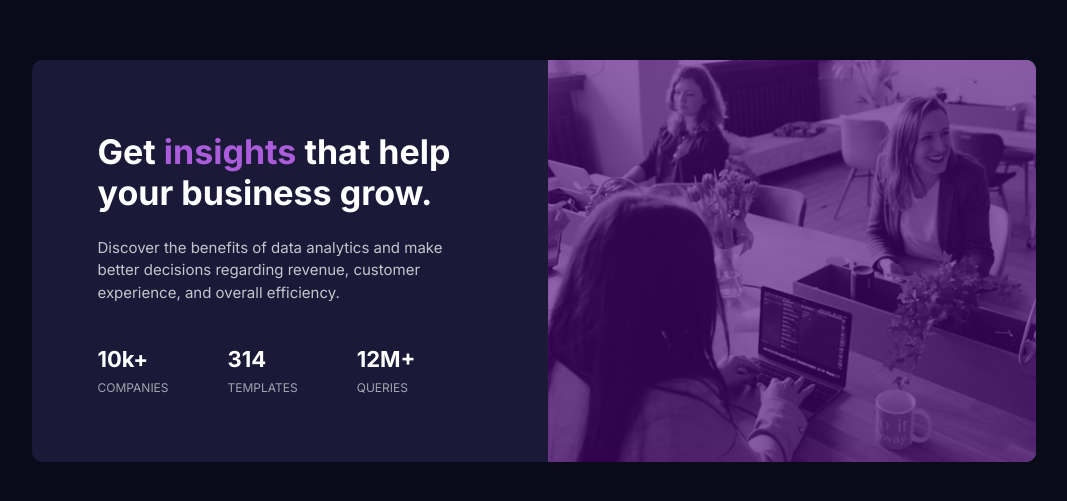
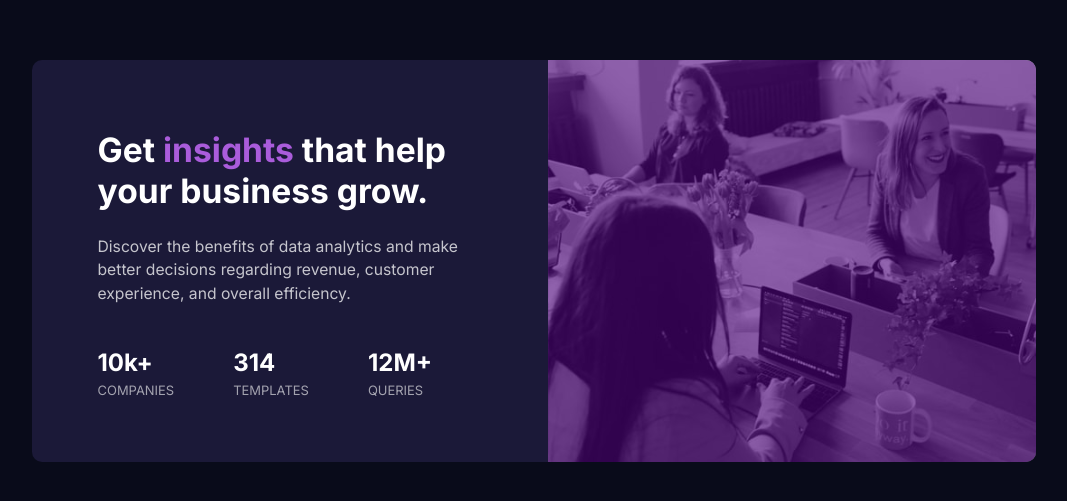
Before and after one commit to w0daz/Frontend-Mentor-Stats-Preview-Card-Component, a plain HTML site: page index.html in a window 1280 px wide. Shown: the part 139-640 px from the top of the page, without its empty margins (106-1173 px from the left). Drawn offline with Linux system fonts and the light colour scheme.

Commit message:
exchanged h2 tags for p tags and change the font units from px to em

```diff
--- a/index.html
+++ b/index.html
@@ -35,9 +35,9 @@
           experience, and overall efficiency.</p>
 
         <div class="stats">
-          <h2>10k+ <span>companies</span></h2>
-          <h2>314 <span>templates</span></h2>
-          <h2>12M+ <span>queries</span></h2>
+          <p>10k+ <span>companies</span></p>
+          <p>314 <span>templates</span></p>
+          <p>12M+ <span>queries</span></p>
         </div>
       </div>
 
--- a/style.css
+++ b/style.css
@@ -58,23 +58,23 @@ main {
     font-family: 'Inter', sans-serif;
 }
 
-.bottom h1 {
+.bottom > h1 {
     color: hsl(0, 0%, 100%);
     font-weight: 700;
     padding-left: 29px;
     padding-right: 29px;
-    font-size: 34px;
+    font-size: 2.1em;
 }
 
-.bottom h1 span {
+.bottom > h1 span {
     color: hsl(277, 64%, 61%);
 }
 
-.bottom p {
+.bottom > p {
     color: hsla(0, 0%, 100%, 0.75);
     line-height: 1.7em;
     font-weight: 400;
-    font-size: 18px;
+    font-size: 1.12em;
     padding-left: 52px;
     padding-right: 52px;
 }
@@ -87,28 +87,28 @@ main {
     padding-bottom: 0px;
 }
 
-.stats h2 {
+.stats > p {
     color: hsl(0, 0%, 100%);
     display: flex;
     flex-direction: column;
     gap: 10.67px;
     font-weight: 700;
-    font-size: 29px;
+    font-size: 1.8em;
 }
 
-.stats h2 span {
+.stats > p span {
     color: hsla(0, 0%, 100%, 0.6);
     font-weight: 400;
     text-transform: uppercase;
-    font-size: 16px;
+    font-size: 0.6em;
 }
 
-@media only screen and (min-width: 641px) and (max-width: 768px) {
+/* @media only screen and (min-width: 641px) and (max-width: 768px) {
     .card {max-width: 600px;}
-}
+} */
 
 @media only screen and (min-width: 700px) {
-    .card {max-width: 1440px;
+     .card {/*max-width: 1440px; */
             width: 1003.97px;
             height: 402.05px;
             display: flex;
@@ -119,8 +119,6 @@ main {
         background-image: url(images/image-header-desktop.jpg);
         width: 488.45px;
         height: 402.05px;
-        /* width: 540px;
-        height: 450px; */
         border-radius: 0 10px 10px 0;
     }
 
@@ -133,18 +131,16 @@ main {
         padding-top: 70px;
     }
 
-    .bottom p {
-        font-size: 15px;
+    .bottom > p {
+        font-size: 0.98em;
         line-height: 1.5;
-    }
-
-    .bottom h1 {
         padding: 0;
     }
 
-    .bottom p {
+    .bottom > h1 {
         padding: 0;
     }
+
 
     .stats {
         display: flex;
@@ -152,12 +148,12 @@ main {
         gap: 59px;
     }
 
-    .stats h2 {
-        font-size: 22px;
-        gap: 8px;
+    .stats > p {
+        font-size: 1.5em;
+        gap: 5px;
     }
 
-    .stats h2 span {
-        font-size: 12px;
+    .stats > p span {
+        font-size: 0.54em;
     }
 }
```
